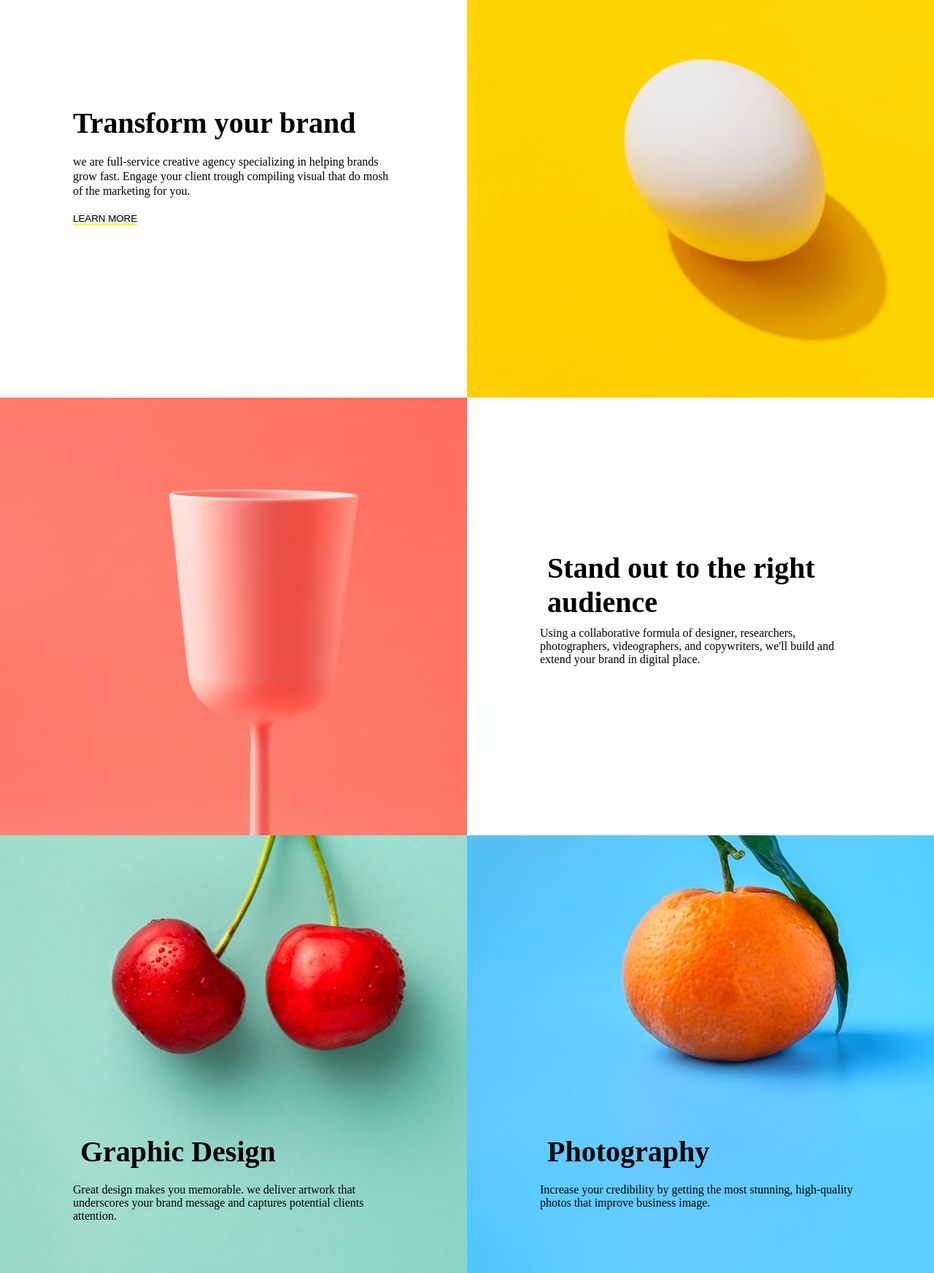
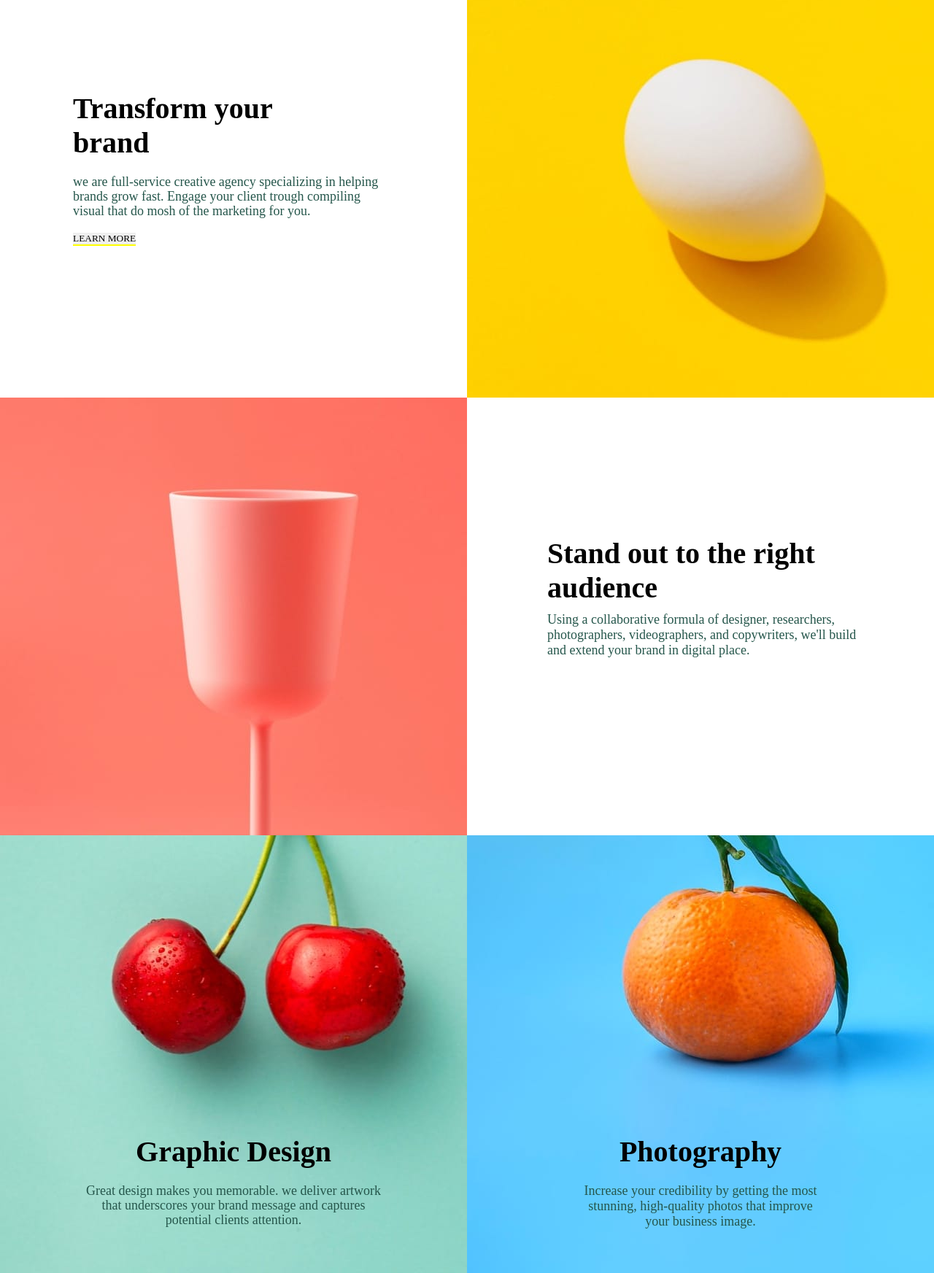
Before and after one commit to erwinfazza/sunny, a plain HTML site: page index.html in a window 1280 px wide. Shown: the part 680-2425 px from the top of the page at 73% size. Drawn offline with Linux system fonts and the light colour scheme; a web font is replaced by a local one.

Commit message:
memperbaiki tampilan container

```diff
--- a/index.html
+++ b/index.html
@@ -10,7 +10,7 @@
   <body>
     <header>
       <div class="top">
-        <div class="brand">sunnyside</div>
+        <div class="brand"><h3>sunnyside</h3></div>
         <nav class="navbar">
           <ul class="nav-links">
             <li><a href="#">About</a></li>
@@ -36,7 +36,10 @@
     </header>
     <div class="parent">
       <div class="div1">
-        <h2 class="transform">Transform your brand</h2>
+        <h2 class="transform">
+          Transform your <br />
+          brand
+        </h2>
         <p>we are full-service creative agency specializing in helping brands grow fast. Engage your client trough compiling visual that do mosh of the marketing for you.</p>
         <button class="btn-learn">LEARN MORE</button>
       </div>
@@ -52,7 +55,7 @@
       </div>
       <div class="div6">
         <h2>Photography</h2>
-        <p>Increase your credibility by getting the most stunning, high-quality photos that improve business image.</p>
+        <p>Increase your credibility by getting the most stunning, high-quality photos that improve your business image.</p>
       </div>
     </div>
 
--- a/style.css
+++ b/style.css
@@ -2,6 +2,16 @@
     margin: 0;
     padding: 0;
     box-sizing: border-box;
+}
+
+@font-face {
+    font-family: "barlow";
+    src: url(font/Barlow-Regular.ttf);
+}
+
+@font-face {
+    font-family: 'fraunces';
+    src: url(font/Fraunces_144pt_Soft-Bold.ttf);
 }
 
 header {
@@ -17,7 +27,10 @@ header {
     color: white;
     display: flex;
     justify-content: center;
-
+    font-family: 'fraunces';
+    font-size: bold;
+    font-weight: 700;
+    letter-spacing: 3px;
 }
 
 .img {
@@ -26,9 +39,12 @@ header {
     margin-left: 650px;
 }
 
-.brand {
+.brand h3 {
     color: white;
     margin: 20px 40px;
+    font-family: 'barlow';
+    font-size: bold;
+    font-weight: 700 bold;
 }
 
 .top {
@@ -54,6 +70,8 @@ nav ul li {
 nav ul li a {
     text-decoration: none;
     color: white;
+    font-family: 'barlow';
+    font-size: 18px;
 }
 
 .btn-contact {
@@ -100,24 +118,29 @@ nav ul li a {
 
 .div1 {
     grid-area: 1 / 1 / 2 / 2;
-    margin: 200px 100px;
+    margin: 180px 100px;
 
 }
 
 .transform {
     font-size: 40px;
     padding-bottom: 20px;
+    font-family: 'fraunces';
+    /* margin-right: 100px; */
 }
 
 .div1 p {
     line-height: 20px;
-
+    font-family: 'barlow';
+    color: hsl(167, 40%, 24%);
+    font-size: 18px;
 }
 
 .btn-learn {
     margin-top: 20px;
     border: none;
     border-bottom: 2px solid yellow;
+    font-family: 'fraunces';
 }
 
 .btn-learn:hover {
@@ -139,12 +162,20 @@ nav ul li a {
 
 .div4 {
     grid-area: 2 / 2 / 3 / 3;
-    margin: 200px 100px;
+    margin: 180px 100px;
 }
 
 .div4 h2 {
     padding: 10px;
     font-size: 40px;
+    font-family: 'fraunces';
+}
+
+.div4 p {
+    color: hsl(167, 40%, 24%);
+    font-family: 'barlow';
+    margin-left: 10px;
+    font-size: 18px;
 }
 
 .div5 {
@@ -157,10 +188,17 @@ nav ul li a {
     padding: 10px;
     font-size: 40px;
     margin: 400px 100px 10px 100px;
+    font-family: 'fraunces';
+    text-align: center;
 }
 
 .div5 p {
-    margin: 0 100px;
+    margin: 0 112px;
+    line-height: 20px;
+    font-family: 'barlow';
+    font-size: 18px;
+    color: hsl(167, 40%, 24%);
+    text-align: center;
 }
 
 .div6 {
@@ -172,10 +210,16 @@ nav ul li a {
     padding: 10px;
     font-size: 40px;
     margin: 400px 100px 10px 100px;
+    font-family: 'fraunces';
+    text-align: center;
 }
 
 .div6 p {
-    margin: 0 100px;
+    margin: 0 150px;
+    color: hsl(167, 40%, 24%);
+    font-size: 18px;
+    font-family: 'barlow';
+    text-align: center;
 }
 
 /* main-container end */
```
